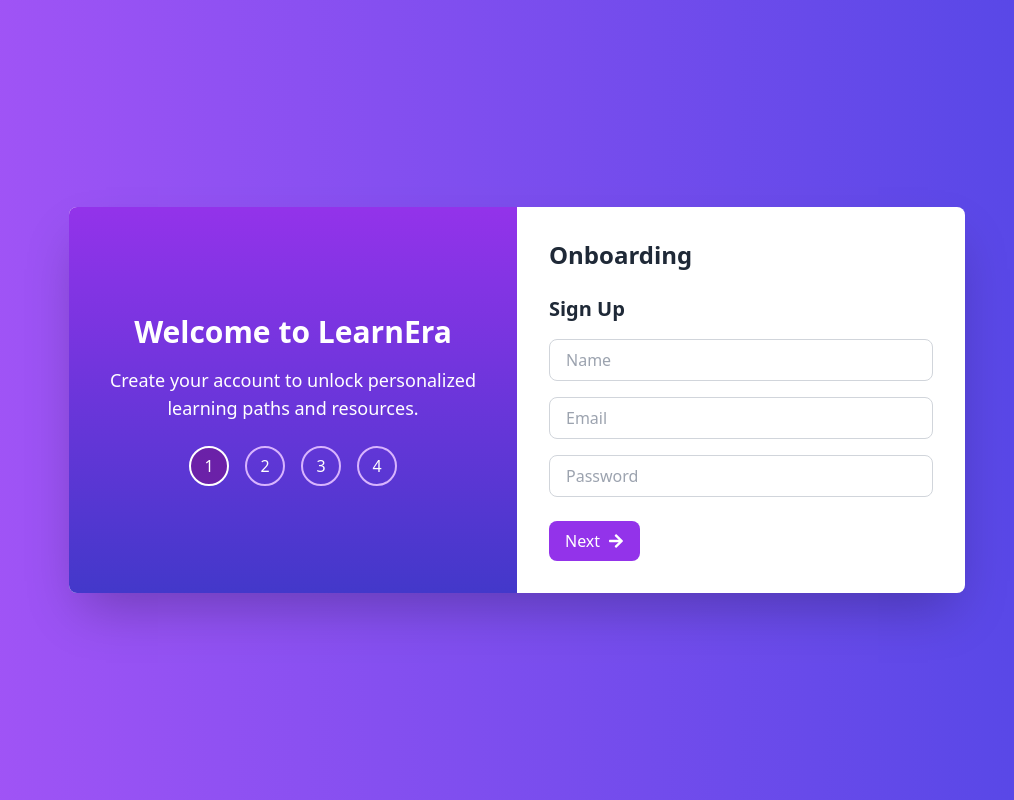
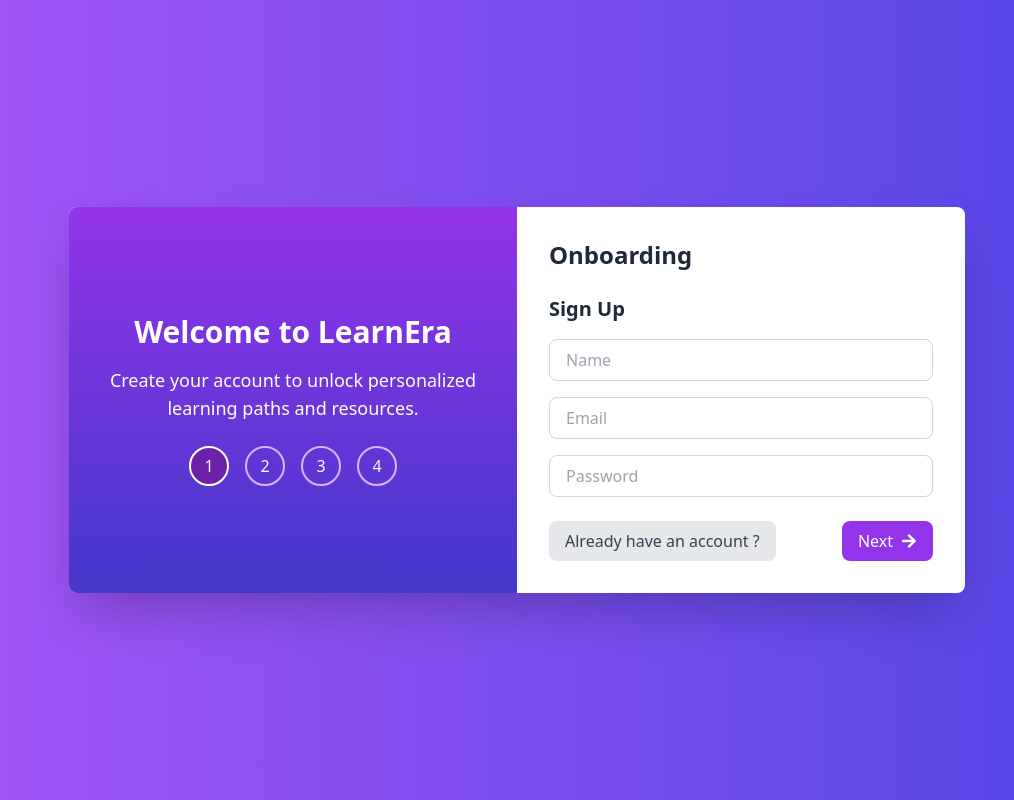
Before and after one commit to shravanjindal/LearnEra, a Next.js app: page /onboarding in a window 1280 px wide. Shown: the whole page, without its empty margins (123-1137 px from the left). Built offline with nearby package versions, Linux system fonts and the light colour scheme.

Commit message:
login, signup improvements

```diff
--- a/src/app/login/page.tsx
+++ b/src/app/login/page.tsx
@@ -15,7 +15,9 @@
     email: "",
     password: "",
   });
-  const handleSignupClick = () => {
+  const [buttonText, setButtonText] = useState<String>("Login");
+  const handleSignupClick = (e: React.FormEvent) => {
+    e.preventDefault();
     router.push('/onboarding'); // Navigate to the /onboarding page
   };
   const validateStep = (formData: FormData): boolean => {
@@ -35,6 +37,7 @@
 
     if (validateStep(formData)) {
       try {
+        setButtonText("Process Initiated!");
         const response = await fetch("/login/api", {
           method: "POST",
           headers: {
@@ -50,9 +53,11 @@
         } else {
           const errorData = await response.json();
           alert(`Failed to login. ${errorData.message}`);
+          setButtonText("Login");
         }
       } catch (error) {
         alert(`An error occurred. Please try again`);
+        setButtonText("Login");
       }
     }
   };
@@ -96,12 +101,12 @@
             </motion.div>
             <div className="flex gap-3 text-center mt-4">
               <Button type="submit" className="w-full bg-purple-700 px-4 py-2 text-white rounded-lg hover:bg-blue-700 transition-colors mt-4">
-                Login
+                {buttonText}
               </Button>
               <Button onClick={handleSignupClick} className="w-full px-4 bg-purple-700 py-2 text-white rounded-lg hover:bg-blue-700 transition-colors mt-4">
                 or Signup
               </Button>
-          </div>
+            </div>
           </form>
         </div>
       </motion.div>
--- a/src/app/onboarding/page.tsx
+++ b/src/app/onboarding/page.tsx
@@ -30,7 +30,7 @@
     skills: [],
     badges: ["newbie"],
   });
-
+  const [buttonText, setButtonText] = useState<String>("Submit");
   const nextStep = () => {
     if (validateStep(step, formData)) {
       if (step < 4) setStep(step + 1);
@@ -40,11 +40,15 @@
   const prevStep = () => {
     if (step > 1) setStep(step - 1);
   };
-
+  const handleLogin = (e: React.FormEvent) => {
+    e.preventDefault();
+    router.push('/login');
+  }
   const handleSubmit = async (e: React.FormEvent) => {
     e.preventDefault();
     if (validateStep(step, formData)) {
       try {
+        setButtonText("Process Initiated!")
         // Send a POST request to the backend API
         const response = await fetch('/onboarding/api/createUser', {
           method: 'POST',
@@ -63,12 +67,15 @@
             alert(`Onboarding complete! ${data.message}`);
             router.push(`/dashboard/${data.user._id}`); // Redirect to the dashboard with user ID
           } else {
+            setButtonText("Submit");
+
             console.error('User ID missing in response');
             alert('User created, but no ID received.');
           }
         } else {
           // Handle errors from the server
           const errorData = await response.json();
+          setButtonText("Submit");
           alert(`Failed to create user: ${errorData.message}`);
           // alert('Failed to save user data. Please try again.');
         }
@@ -76,6 +83,7 @@
         // Handle network or other errors
         console.error('Error submitting form:', error);
         alert('An error occurred. Please try again.');
+        setButtonText("Submit");
       }
 
     }
@@ -130,6 +138,15 @@
               />
             )}
             <div className="flex justify-between mt-6">
+              {step == 1 && (
+                <button
+                  type="button"
+                  onClick={handleLogin}
+                  className="flex items-center px-4 py-2 bg-gray-200 text-gray-700 rounded-lg hover:bg-gray-300 transition-colors"
+                >
+                  <p>Already have an account ?</p>
+                </button>
+              )}
               {step > 1 && (
                 <button
                   type="button"
@@ -153,7 +170,7 @@
                   onClick={handleSubmit}
                   className="flex items-center px-4 py-2 bg-green-600 text-white rounded-lg hover:bg-green-700 transition-colors"
                 >
-                  Submit
+                  {buttonText}
                 </button>
               )}
             </div>
```
